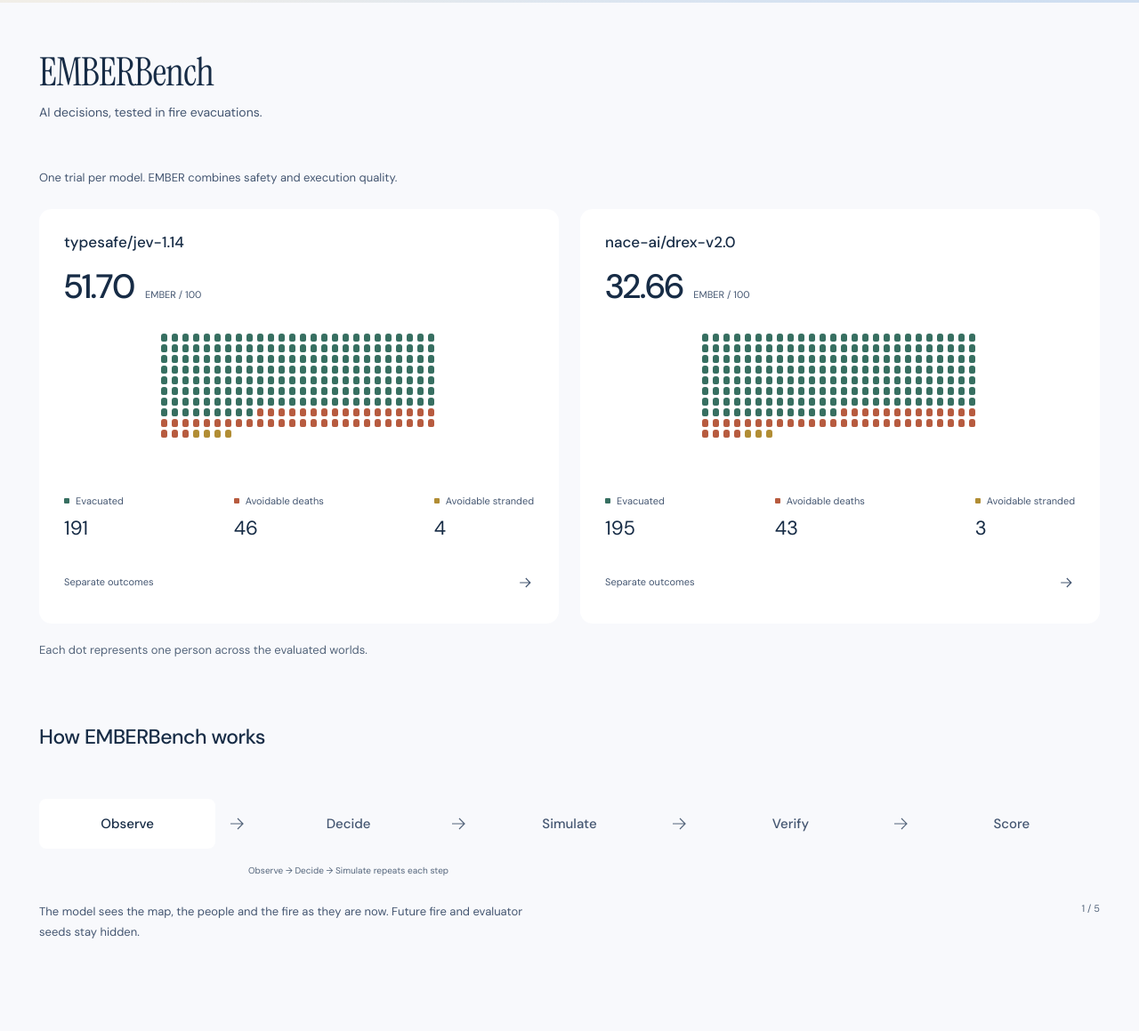
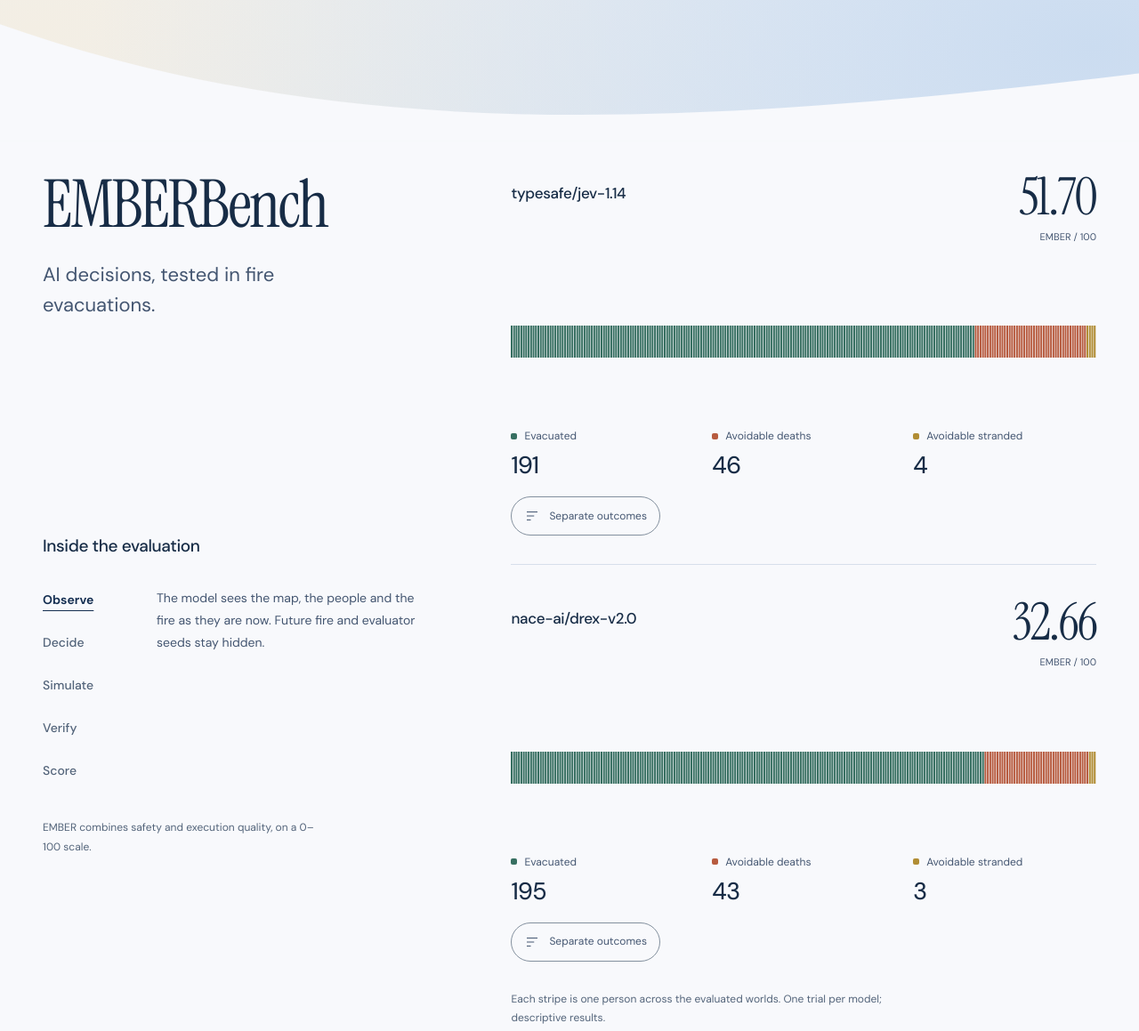
Before and after one commit to Aryabhatta-0/EMBERBench-site, a website: page site/index.html in a window 1280 px wide. Shown: the part 797-1956 px from the top of the page at 89% size. Drawn offline with Linux system fonts and the light colour scheme.

Commit message:
Create editorial contribution and asymmetric hero transition

```diff
--- /dev/null
+++ b/site/contribution.css
@@ -0,0 +1,71 @@
+/* Anantam | Open editorial research section and one asymmetric gradient shore. */
+/* Preserve the real evidence and grouping interaction; remove enclosing score cards. */
+.hero-stage{background:radial-gradient(ellipse at 96% 88%,var(--hero-mist),transparent 65%),radial-gradient(ellipse at 3% 86%,var(--hero-pearl),transparent 62%),linear-gradient(180deg,var(--hero-surface),var(--hero-porcelain) 58%,var(--hero-surface));}
+.hero-stage .company-hero{background:transparent;}
+.hero-shore{height:clamp(100px,12vw,180px);pointer-events:none;}
+.hero-shore svg{display:block;width:100%;height:calc(100% + 2px);}
+.hero-shore path{fill:var(--surface-0);}
+
+body[data-page='company'] .contributions{max-width:1440px;padding:36px 48px 64px;display:grid;grid-template-columns:minmax(0,.8fr) minmax(0,1.2fr);column-gap:88px;row-gap:48px;align-items:start;}
+.contributions .contribution-heading{grid-column:1;grid-row:1;display:block;margin:0;}
+.contributions .contribution-heading h2{font-size:clamp(56px,5.8vw,84px);line-height:1.02;letter-spacing:-.035em;margin:0 0 24px;}
+.contributions .contribution-heading p{font-size:22px;line-height:1.55;max-width:23ch;margin:0;}
+.contributions .outcome-feature{grid-column:2;grid-row:1/3;padding:0;min-width:0;}
+.contributions #outcome-cards{display:block;}
+.contributions .outcome-card{display:grid;grid-template-columns:minmax(0,1fr) auto;gap:0 24px;background:transparent;border-radius:0;padding:0 0 32px;overflow:visible;}
+.contributions .outcome-card+.outcome-card{padding-top:36px;border-top:1px solid var(--border);}
+.contributions .outcome-card-title{grid-column:1;grid-row:1;align-items:start;min-width:0;padding-top:12px;}
+.contributions .outcome-card-title h3{font-size:17px;font-weight:500;line-height:1.5;letter-spacing:-.02em;margin:0;overflow-wrap:anywhere;}
+.contributions .outcome-score{grid-column:2;grid-row:1;display:block;text-align:right;margin:0;}
+.contributions .outcome-score strong{display:block;font-family:var(--font-display);font-size:58px;line-height:1;font-weight:400;letter-spacing:-.035em;}
+.contributions .outcome-score>span{display:block;font-size:11px;margin-top:7px;}
+.contributions .people-art{grid-column:1/-1;height:154px;overflow:clip;margin:32px 0 20px;}
+.contributions .people-art-inner{width:100%;height:144px;flex:1;transform:none;}
+.contributions .outcome-person{width:var(--mark-width);height:36px;border-radius:0;border-right:.7px solid var(--surface-0);}
+.contributions .outcome-key{grid-column:1/-1;display:grid;grid-template-columns:repeat(3,minmax(0,1fr));gap:20px;}
+.contributions .outcome-key dt{font-size:12px;gap:8px;}
+.contributions .outcome-key i{width:7px;height:7px;border-radius:2px;}
+.contributions .outcome-key dd{font-size:27px;font-weight:450;letter-spacing:-.02em;margin-top:10px;}
+.contributions .group-outcomes{grid-column:1/-1;justify-self:start;display:inline-flex;justify-content:start;gap:10px;width:auto;margin-top:22px;padding:8px 14px;border:1px solid var(--input-border);border-radius:999px;font-size:12px;min-height:44px;color:var(--text-secondary);}
+.contributions .group-outcomes svg{width:18px;height:18px;transform:none;}
+.contributions .outcome-end{max-width:54ch;font-size:12px;line-height:1.8;margin-top:0;}
+
+.contributions .method-feature{grid-column:1;grid-row:2;padding:0;margin:0;min-width:0;}
+.contributions .method-feature-heading{margin:0 0 24px;}
+.contributions .method-feature-heading h3{font-size:19px;font-weight:500;}
+#home-evaluation-loop{display:grid;grid-template-columns:104px minmax(0,1fr);gap:24px;padding:0;}
+#home-evaluation-loop .loop-path{display:flex;flex-direction:column;align-items:stretch;gap:4px;}
+#home-evaluation-loop .loop-path>svg,#home-evaluation-loop .loop-return{display:none;}
+#home-evaluation-loop .loop-path button{font-size:14px;min-height:44px;padding:10px 0;text-align:left;border-radius:0;color:var(--text-muted);background:transparent;}
+#home-evaluation-loop .loop-path [aria-pressed='true']{color:var(--accent);font-weight:650;text-decoration:underline;text-underline-offset:7px;}
+#home-evaluation-loop .loop-explanation{display:block;margin:8px 0 0;}
+#home-evaluation-loop .loop-explanation p{font-size:14px;line-height:1.8;min-height:0;}
+#home-evaluation-loop .loop-position{display:none;}
+.method-score-note{font-size:12px;line-height:1.8;color:var(--text-muted);max-width:40ch;margin:32px 0 0;}
+.contributions .group-outcomes:focus-visible{outline:2px solid var(--focus);outline-offset:4px;}
+@media(hover:hover) and (pointer:fine){.contributions .group-outcomes:hover{background:var(--surface-2);text-decoration:none;}#home-evaluation-loop .loop-path button:hover{color:var(--accent);}}
+
+@media(max-width:1100px){
+ body[data-page='company'] .contributions{grid-template-columns:minmax(0,.7fr) minmax(0,1.3fr);gap:48px;padding-inline:32px;}
+ .contributions .contribution-heading h2{font-size:60px;}.contributions .contribution-heading p{font-size:19px;}
+ #home-evaluation-loop{grid-template-columns:82px minmax(0,1fr);gap:16px;}
+}
+@media(max-width:850px){
+ body[data-page='company'] .contributions{display:flex;flex-direction:column;gap:44px;padding:28px 32px 48px;}
+ .contributions .contribution-heading h2{font-size:76px;}.contributions .contribution-heading p{max-width:36ch;font-size:20px;}
+ .contributions .outcome-feature{width:100%;}.contributions .outcome-card{padding-bottom:32px;}
+ .contributions .method-feature{width:100%;max-width:540px;}#home-evaluation-loop{grid-template-columns:104px minmax(0,1fr);gap:32px;}
+}
+@media(max-width:700px){
+ .hero-shore{height:80px;}
+ body[data-page='company'] .contributions{padding:28px 20px 40px;gap:36px;}
+ .contributions .contribution-heading h2{font-size:60px;margin-bottom:16px;}.contributions .contribution-heading p{font-size:18px;max-width:27ch;}
+ .contributions .outcome-card-title{padding-top:8px;}.contributions .outcome-card-title h3{font-size:15px;}.contributions .outcome-score strong{font-size:48px;}
+ .contributions .people-art{height:148px;margin:20px 0 12px;}
+ .contributions .outcome-key{gap:12px;}.contributions .outcome-key dt{font-size:12px;line-height:1.5;}.contributions .outcome-key dd{font-size:25px;}
+ .contributions .outcome-card+.outcome-card{padding-top:28px;}.contributions .outcome-end{font-size:12px;}
+ .contributions .method-feature-heading h3{font-size:19px;}#home-evaluation-loop{grid-template-columns:88px minmax(0,1fr);gap:24px;}
+ #home-evaluation-loop .loop-path button{font-size:14px;}#home-evaluation-loop .loop-explanation p{font-size:14px;}
+}
+@media(max-width:360px){.contributions .contribution-heading h2{font-size:52px;}.contributions .outcome-key dt{gap:5px;}}
+@media(prefers-reduced-motion:reduce){.contributions .outcome-person,.contributions .group-outcomes svg{transition:none;}}
--- a/site/index.html
+++ b/site/index.html
@@ -25,23 +25,24 @@
     <link rel="stylesheet" href="anantam.css?v=20261027-boundless-1">
     <link rel="stylesheet" href="experience.css?v=20261027-distill-1">
     <link rel="stylesheet" href="hero-motion.css?v=20261027-boundless-1">
+    <link rel="stylesheet" href="contribution.css?v=20261027-editorial-1">
   </head>
   <body data-page="company">
     <main id="main" tabindex="-1">
-      <section class="company-hero" aria-labelledby="hero-title">
+      <div class="hero-stage"><section class="company-hero" aria-labelledby="hero-title">
         <svg class="brand-ribbon" viewBox="0 0 1440 500" preserveAspectRatio="none" aria-hidden="true"><defs><path id="ribbon-left" pathLength="1" d="M-140 425C125 440 447 39 281 8C76-31 4 423 228 459C425 491 466 207 264 142C91 86-87 232-22 321C66 443 323 234 371 109"/><path id="ribbon-right" pathLength="1" d="M1580 75C1315 60 993 461 1159 492C1364 531 1436 77 1212 41C1015 9 974 293 1176 358C1349 414 1527 268 1462 179C1374 57 1117 266 1069 391"/></defs><use href="#ribbon-left" class="ribbon-contour"/><use href="#ribbon-right" class="ribbon-contour"/></svg>
         <div class="hero-particles" aria-hidden="true"><canvas class="particle-canvas" hidden></canvas></div>
         <div class="company-signature"><img class="hero-emblem" src="assets/anantam-logo.png" width="96" height="96" alt="" fetchpriority="high"><h1 id="hero-title">Anantam</h1></div>
         <p>Boundless Possibilities</p>
         <a class="button primary hero-action" href="benchmark.html">Explore EMBERBench<svg viewBox="0 0 24 24" aria-hidden="true"><path d="M5 12h14m-6-6 6 6-6 6"/></svg></a>
-      </section>
+      </section><div class="hero-shore" aria-hidden="true"><svg viewBox="0 0 1440 180" preserveAspectRatio="none"><path d="M0 28C420 180 844 166 1440 92V180H0Z"/></svg></div></div>
       <section class="contributions" id="contributions" aria-labelledby="contributions-title">
         <header class="contribution-heading"><div><h2 id="contributions-title">EMBERBench</h2><p>AI decisions, tested in fire evacuations.</p></div></header>
-        <div class="outcome-feature"><p class="outcome-caption">One trial per model. EMBER combines safety and execution quality.</p><div id="outcome-cards"><p>Loading published results.</p></div><p class="outcome-end">Each dot represents one person across the evaluated worlds.</p></div>
-        <div class="method-feature"><div class="method-feature-heading"><h3>How EMBERBench works</h3></div><div id="home-evaluation-loop"><p>Models choose actions. Completed records are verified and scored.</p></div></div>
+        <div class="outcome-feature"><div id="outcome-cards"><p>Loading published results.</p></div><p class="outcome-end">Each stripe is one person across the evaluated worlds. One trial per model; descriptive results.</p></div>
+        <div class="method-feature"><div class="method-feature-heading"><h3>Inside the evaluation</h3></div><div id="home-evaluation-loop"><p>Models choose actions. Completed records are verified and scored.</p></div><p class="method-score-note">EMBER combines safety and execution quality, on a 0–100 scale.</p></div>
       </section>
     </main>
     <noscript><p class="company-noscript">Anantam’s first contribution is EMBERBench. Read its <a href="docs.html">documentation</a>.</p></noscript>
-    <script type="module" src="index.js?v=20261027-distill-1"></script>
+    <script type="module" src="index.js?v=20261027-editorial-1"></script>
   </body>
 </html>
--- a/site/index.js
+++ b/site/index.js
@@ -3,12 +3,13 @@ import {mountEvaluationLoop} from './evaluation-loop.js';
 import {mountHeroMotion} from './hero-motion.js?v=20261027-continuous-lines-1';
 
 shell(null,'company');
+const plotObservers=[];
 const destroyHero=mountHeroMotion(document.querySelector('.company-hero'));
-addEventListener('pagehide',e=>{if(!e.persisted)destroyHero?.();});
+addEventListener('pagehide',e=>{if(!e.persisted){destroyHero?.();plotObservers.forEach(observer=>observer.disconnect());}});
 mountEvaluationLoop(document.getElementById('home-evaluation-loop'),{compact:true});
 const reduced=matchMedia('(prefers-reduced-motion:reduce)');
 const fine=matchMedia('(hover:hover) and (pointer:fine) and (min-width:701px)');
-const arrow='<svg viewBox="0 0 24 24" aria-hidden="true"><path d="M5 12h14m-6-6 6 6-6 6"/></svg>';
+const groupIcon='<svg viewBox="0 0 24 24" aria-hidden="true"><path d="M4 6h16M4 12h11M4 18h6"/></svg>';
 
 function setGrouping(card,grouped,instant=false){
   card.classList.toggle('group-instant',instant||reduced.matches);
@@ -16,11 +17,11 @@ function setGrouping(card,grouped,instant=false){
 }
 function prepareGrouping(card){
   const counters={evacuated:0,casualty:0,stranded:0};
-  [...card.querySelectorAll('.outcome-person')].forEach((dot,index)=>{
+  const marks=[...card.querySelectorAll('.outcome-person')],pitch=card.querySelector('.people-art-inner').clientWidth/marks.length;
+  marks.forEach((dot,index)=>{
     const type=dot.dataset.outcome,local=counters[type]++;
-    const col=type==='evacuated'?local%16:local%6+18;
-    const row=type==='evacuated'?Math.floor(local/16):Math.floor(local/6)+(type==='stranded'?8:0);
-    dot.style.cssText=`--dot-x:${index%26*12}px;--dot-y:${Math.floor(index/26)*12}px;--group-x:${col*12}px;--group-y:${row*12}px`;
+    const row=type==='evacuated'?0:type==='casualty'?1:2;
+    dot.style.cssText=`--dot-x:${index*pitch}px;--dot-y:54px;--group-x:${local*pitch}px;--group-y:${row*52}px;--mark-width:${pitch}px`;
   });
 }
 
@@ -28,15 +29,16 @@ loadResults().then(data=>{
   const models=['openrouter-typesafe_jev-1.14-choice-r1','openrouter-nace-ai_drex-v2.0-choice-r1'].map(id=>data.models.find(m=>m.id===id)).filter(Boolean);
   document.getElementById('outcome-cards').innerHTML=models.map(m=>{
     const t=m.totals,groups=[['evacuated',t.evacuated],['casualty',t.avoidable_casualties],['stranded',t.avoidable_stranded]];
-    return `<article class="outcome-card"><div class="outcome-card-title"><h4>${esc(m.name)}</h4></div><div class="outcome-score"><strong>${fmt(m.score)}</strong><span>EMBER / 100</span></div><div class="people-art" role="img" aria-label="${t.evacuated} evacuated, ${t.avoidable_casualties} avoidable deaths and ${t.avoidable_stranded} avoidable stranded"><div class="people-art-inner">${groups.map(([type,n])=>Array.from({length:n},()=>`<span class="outcome-person" data-outcome="${type}"></span>`).join('')).join('')}</div></div><dl class="outcome-key">${groups.map(([type,n])=>`<div><dt><i class="${type}-key"></i>${type==='evacuated'?'Evacuated':type==='casualty'?'Avoidable deaths':'Avoidable stranded'}</dt><dd>${n}</dd></div>`).join('')}</dl><button type="button" class="group-outcomes" data-group-outcomes aria-pressed="false">Separate outcomes${arrow}</button></article>`;
+    return `<article class="outcome-card"><div class="outcome-card-title"><h3>${esc(m.name)}</h3></div><div class="outcome-score"><strong>${fmt(m.score)}</strong><span>EMBER / 100</span></div><div class="people-art" role="img" aria-label="${t.evacuated} evacuated, ${t.avoidable_casualties} avoidable deaths and ${t.avoidable_stranded} avoidable stranded"><div class="people-art-inner">${groups.map(([type,n])=>Array.from({length:n},()=>`<span class="outcome-person" data-outcome="${type}"></span>`).join('')).join('')}</div></div><dl class="outcome-key">${groups.map(([type,n])=>`<div><dt><i class="${type}-key"></i>${type==='evacuated'?'Evacuated':type==='casualty'?'Avoidable deaths':'Avoidable stranded'}</dt><dd>${n}</dd></div>`).join('')}</dl><button type="button" class="group-outcomes" data-group-outcomes aria-pressed="false">${groupIcon}<span>Separate outcomes</span></button></article>`;
   }).join('');
   for(const card of document.querySelectorAll('.outcome-card')){
     let locked=false;
     prepareGrouping(card);
+    const observer=new ResizeObserver(()=>{const instant=card.classList.contains('group-instant');card.classList.add('group-instant');prepareGrouping(card);void card.querySelector('.people-art-inner').offsetWidth;requestAnimationFrame(()=>{if(!instant&&!reduced.matches)card.classList.remove('group-instant');});});observer.observe(card.querySelector('.people-art-inner'));plotObservers.push(observer);
     setGrouping(card,false,true);
     card.addEventListener('pointerenter',()=>{if(fine.matches&&!locked)setGrouping(card,true);});
     card.addEventListener('pointerleave',()=>{if(!locked)setGrouping(card,false);});
-    card.querySelector('[data-group-outcomes]').addEventListener('click',e=>{locked=!locked;e.currentTarget.setAttribute('aria-pressed',String(locked));setGrouping(card,locked,e.detail===0);});
+    card.querySelector('[data-group-outcomes]').addEventListener('click',e=>{locked=!locked;e.currentTarget.setAttribute('aria-pressed',String(locked));e.currentTarget.querySelector('span').textContent=locked?'Show together':'Separate outcomes';setGrouping(card,locked,e.detail===0);});
     reduced.addEventListener('change',()=>setGrouping(card,card.dataset.grouped==='true',true));
   }
 }).catch(()=>{document.getElementById('outcome-cards').innerHTML='<p class="result-preview-error">Results preview unavailable.</p>';});
```
Also changed, not shown: DESIGN.md (+6 -2 lines), PRODUCT.md (+3 -1 lines), docs/EDITORIAL_CONTRIBUTION.md (added, +15 -0 lines), tests/company.test.mjs (+3 -1 lines), .impeccable/design.json.
